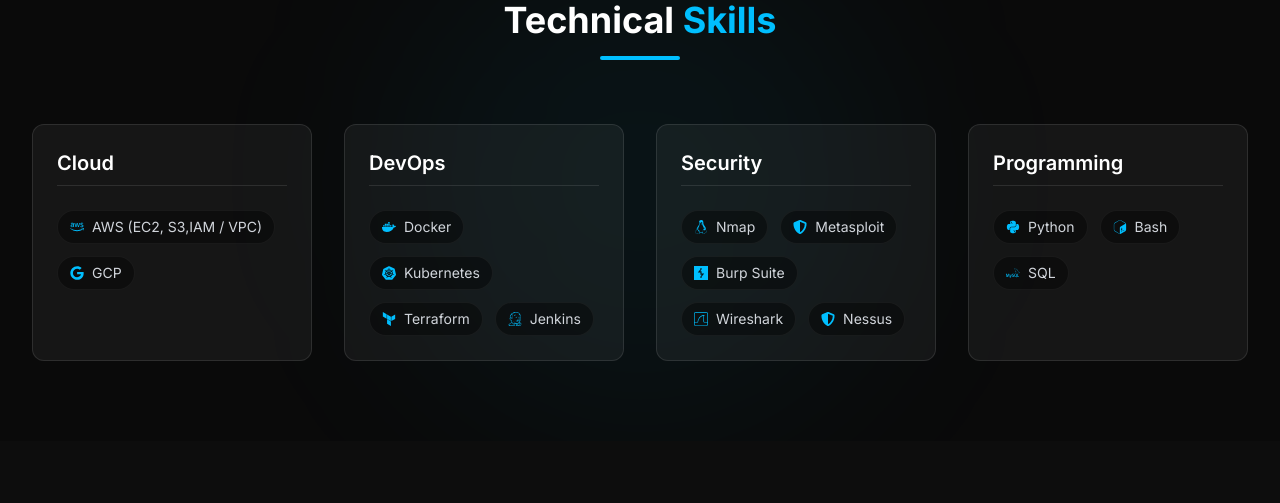
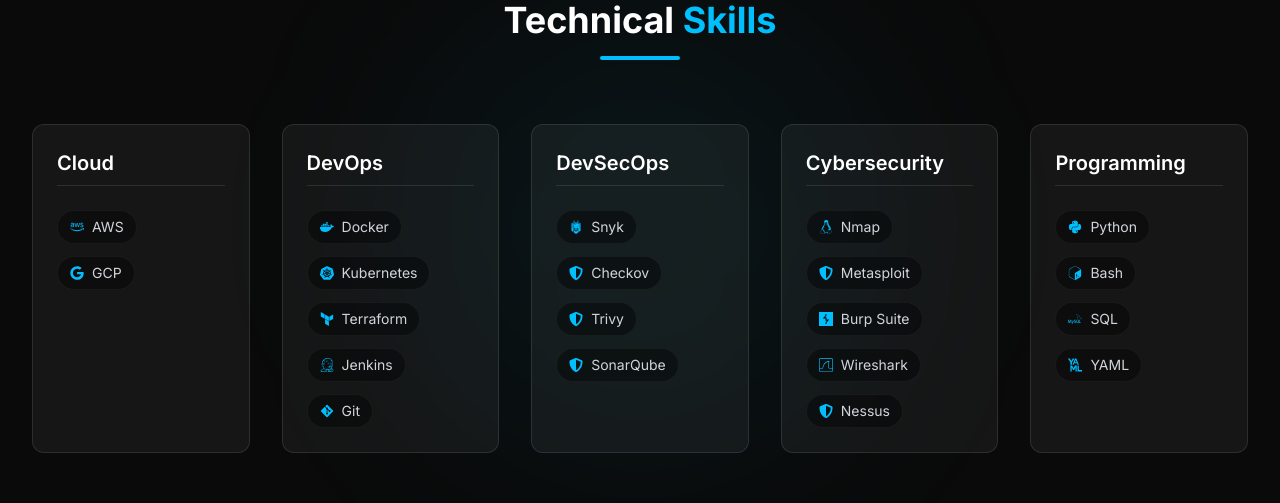
Before and after one commit to goliakash/goliakash_portfolio, a React (Vite) app: page / in a window 1280 px wide. Shown: the part 1580-2083 px from the top of the page. Built offline with nearby package versions, Linux system fonts and the light colour scheme.

Commit message:
feat: implement Skills component and update build artifacts.

```diff
--- a/src/components/Skills.jsx
+++ b/src/components/Skills.jsx
@@ -1,14 +1,14 @@
 import React from 'react';
 import { motion } from 'framer-motion';
-import { FaAws, FaDocker, FaPython, FaLinux, FaShieldAlt, FaGoogle } from 'react-icons/fa';
-import { SiKubernetes, SiTerraform, SiJenkins, SiBurpsuite, SiWireshark, SiGnubash, SiMysql } from 'react-icons/si';
+import { FaAws, FaDocker, FaPython, FaLinux, FaShieldAlt, FaGoogle, FaGitAlt } from 'react-icons/fa';
+import { SiKubernetes, SiTerraform, SiJenkins, SiBurpsuite, SiWireshark, SiGnubash, SiMysql, SiYaml, SiSnyk } from 'react-icons/si';
 
 const Skills = () => {
     const skills = [
         {
             category: "Cloud",
             items: [
-                { name: 'AWS (EC2, S3,IAM / VPC)', icon: <FaAws /> },
+                { name: 'AWS', icon: <FaAws /> },
                 { name: 'GCP', icon: <FaGoogle /> },
             ]
         },
@@ -19,10 +19,20 @@ const Skills = () => {
                 { name: 'Kubernetes', icon: <SiKubernetes /> },
                 { name: 'Terraform', icon: <SiTerraform /> },
                 { name: 'Jenkins', icon: <SiJenkins /> },
+                { name: 'Git', icon: <FaGitAlt /> },
             ]
         },
         {
-            category: "Security",
+            category: "DevSecOps",
+            items: [
+                { name: 'Snyk', icon: <SiSnyk /> },
+                { name: 'Checkov', icon: <FaShieldAlt /> },
+                { name: 'Trivy', icon: <FaShieldAlt /> },
+                { name: 'SonarQube', icon: <FaShieldAlt /> },
+            ]
+        },
+        {
+            category: "Cybersecurity",
             items: [
                 { name: 'Nmap', icon: <FaLinux /> },
                 { name: 'Metasploit', icon: <FaShieldAlt /> },
@@ -37,6 +47,7 @@ const Skills = () => {
                 { name: 'Python', icon: <FaPython /> },
                 { name: 'Bash', icon: <SiGnubash /> },
                 { name: 'SQL', icon: <SiMysql /> },
+                { name: 'YAML', icon: <SiYaml /> },
             ]
         }
     ];
@@ -73,7 +84,7 @@ const Skills = () => {
                     <div className="w-20 h-1 bg-electric-blue mx-auto rounded-full"></div>
                 </motion.div>
 
-                <div className="grid grid-cols-1 md:grid-cols-2 lg:grid-cols-4 gap-8">
+                <div className="grid grid-cols-1 md:grid-cols-2 lg:grid-cols-3 xl:grid-cols-5 gap-8">
                     {skills.map((skillGroup, index) => (
                         <motion.div
                             key={index}
```
Also changed, not shown: build_log.txt (added), 6 other files (tests, documents, lock files or other folders).
